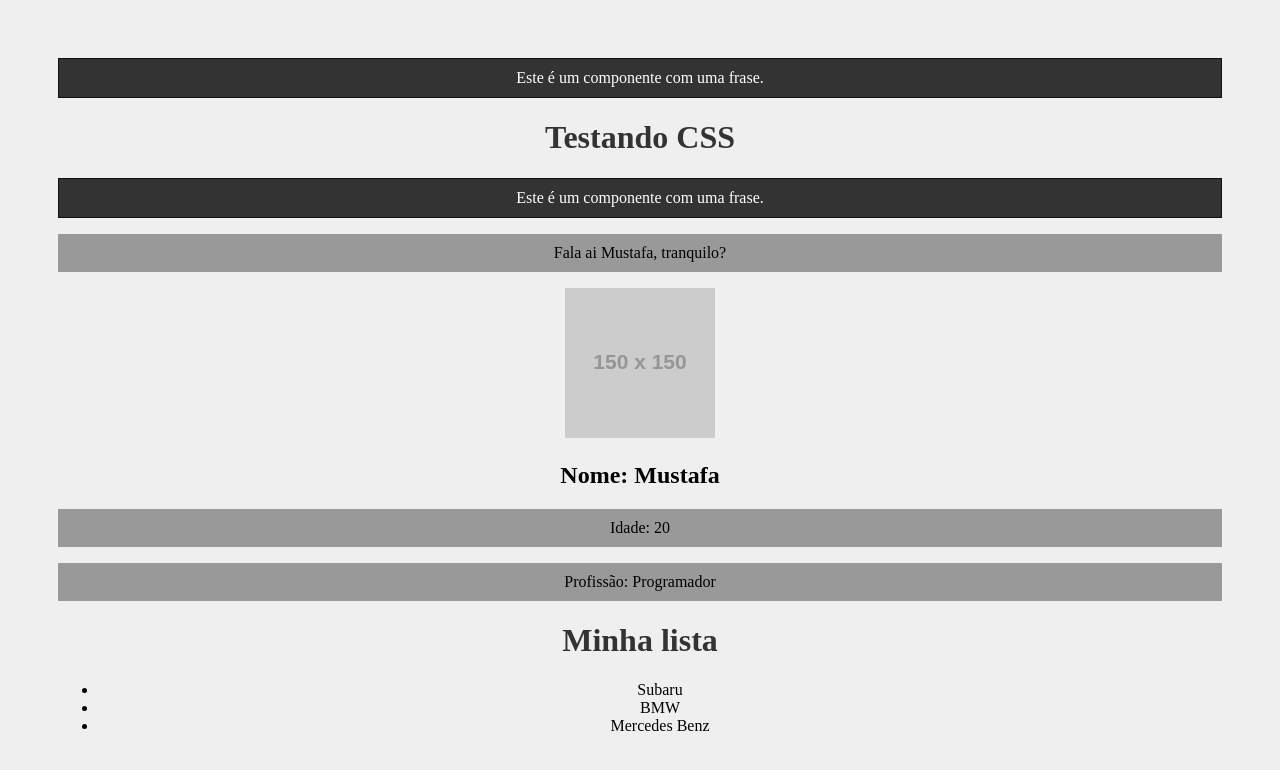
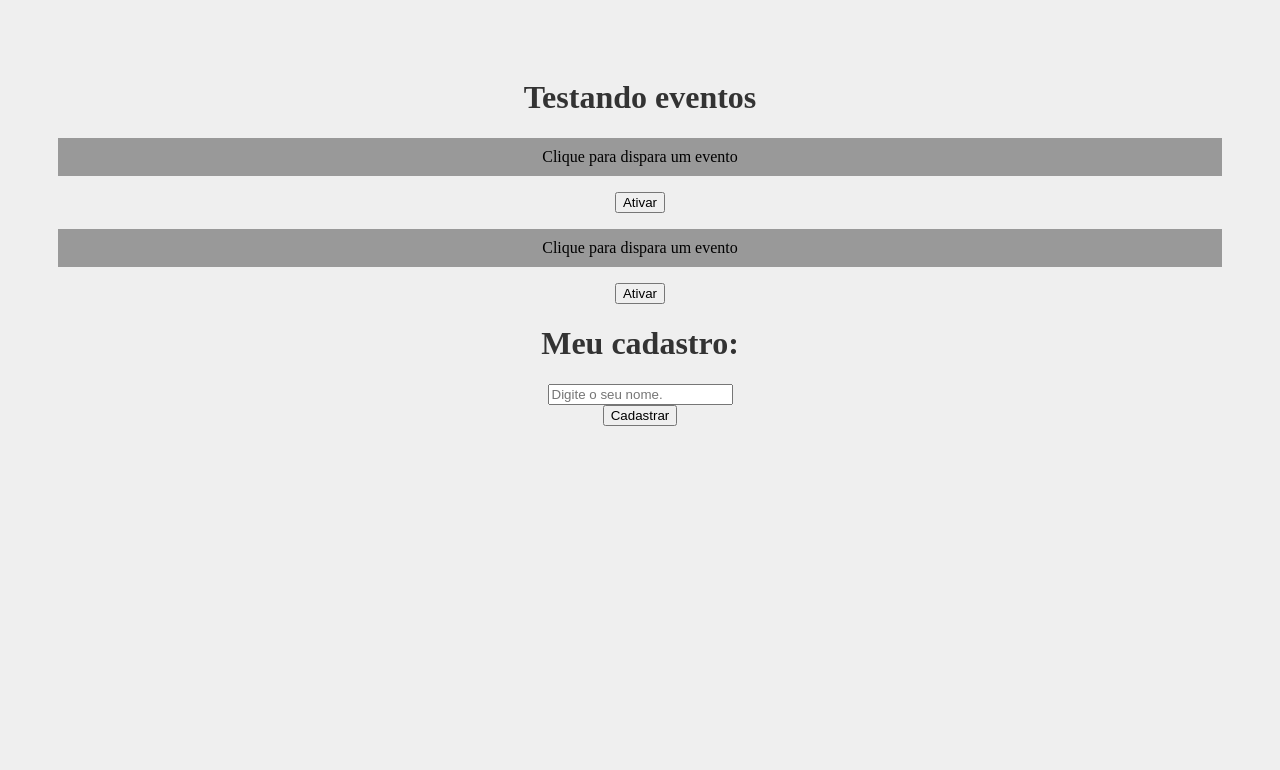
Before and after one commit to Musta-eideh/LearningReact, a React (Create React App) app: page / in a window 1280 px wide. Shown: the top 770 px of the page. Built offline with nearby package versions, Linux system fonts and the light colour scheme.

Commit message:
Aula de Eventos

```diff
--- a/src/App.js
+++ b/src/App.js
@@ -4,23 +4,17 @@ import SayMyname from './components/SayMyName';
 import Pessoa from './components/Pessoa'
 import Frase from './components/Frase';
 import List from './components/List';
+import Evento from './components/Evento';
+import Form from './components/Form';
 
 function App() {
 
   return (
     <div className="App">
-      <Frase />
-      <HelloWorld />
-      <SayMyname
-        nome="Mustafa"
-      />
-      <Pessoa
-      nome="Mustafa"
-      idade={20}
-      profissao="Programador"
-      foto="https://via.placeholder.com/150"
-    />
-    <List />
+      <h1>Testando eventos</h1>
+      <Evento numero="1"/>
+      <Evento numero="2"/>
+      <Form />
     </div>
   );
 }
--- /dev/null
+++ b/src/components/Evento.js
@@ -0,0 +1,14 @@
+function Evento({numero}) {
+    function meuEvento() {
+        console.log(`Ativou o evento ${numero}`)
+    }
+
+    return (
+        <div>
+            <p>Clique para dispara um evento</p>
+            <button onClick={meuEvento}>Ativar</button>
+        </div>
+    )
+}
+
+export default Evento;
--- /dev/null
+++ b/src/components/Form.js
@@ -0,0 +1,24 @@
+function Form() {
+
+    function cadastrarUsuario(e) {
+        e.preventDefault()
+        console.log("Cadastrou o Usuário")
+    }
+
+
+    return(
+        <div>
+            <h1>Meu cadastro:</h1>
+            <form onSubmit={cadastrarUsuario}>
+                <div>
+                    <input type="text" placeholder="Digite o seu nome." />
+                </div>
+                <div>
+                    <input type="submit" value={"Cadastrar"} />
+                </div>
+            </form>
+        </div>
+    )
+}
+
+export default Form;
--- a/src/components/Item.js
+++ b/src/components/Item.js
@@ -1,9 +1,23 @@
-function Item(props) {
+import PropTypes from 'prop-types'
+
+function Item({marca, anoLancamento}) {
     return(
         <>
-            <li>{props.marca}</li>
+            <li>{marca} -- {anoLancamento}</li>
         </>
     )
 }
 
+// Demonstrando q string é string e numeros são numbers, tem q fazer o import acima
+// isRequired é para torna-la obrigatória
+Item.propTypes = {
+    marca: PropTypes.string.isRequired,
+    anoLancamento: PropTypes.number,
+}
+
+Item.defaultProps = {
+    marca: 'Faltou a marca',
+    anoLancamento: 0
+}
+
 export default Item;
--- a/src/components/List.js
+++ b/src/components/List.js
@@ -6,9 +6,9 @@ function List() {
         <>
             <h1>Minha lista</h1>
             <ul>
-                <Item marca="Subaru"/>
-                <Item marca="BMW"/>
-                <Item marca="Mercedes Benz"/>
+                <Item marca="Subaru" anoLancamento={1989}/>
+                <Item marca="BMW" anoLancamento={1916}/>
+                <Item marca="Mercedes Benz" anoLancamento={1924}/>
             </ul>
         </>
     )
```
